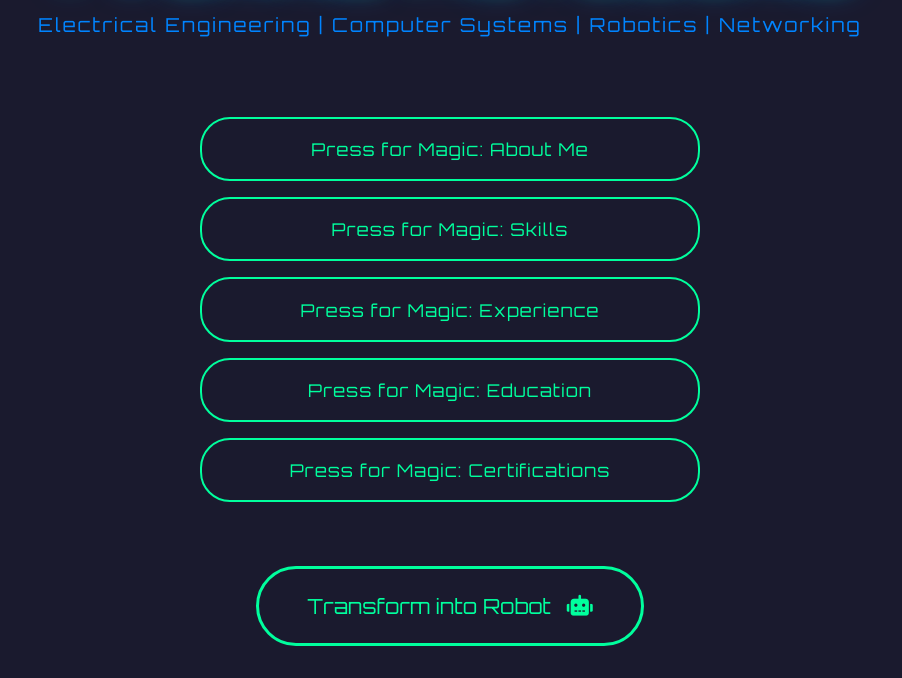
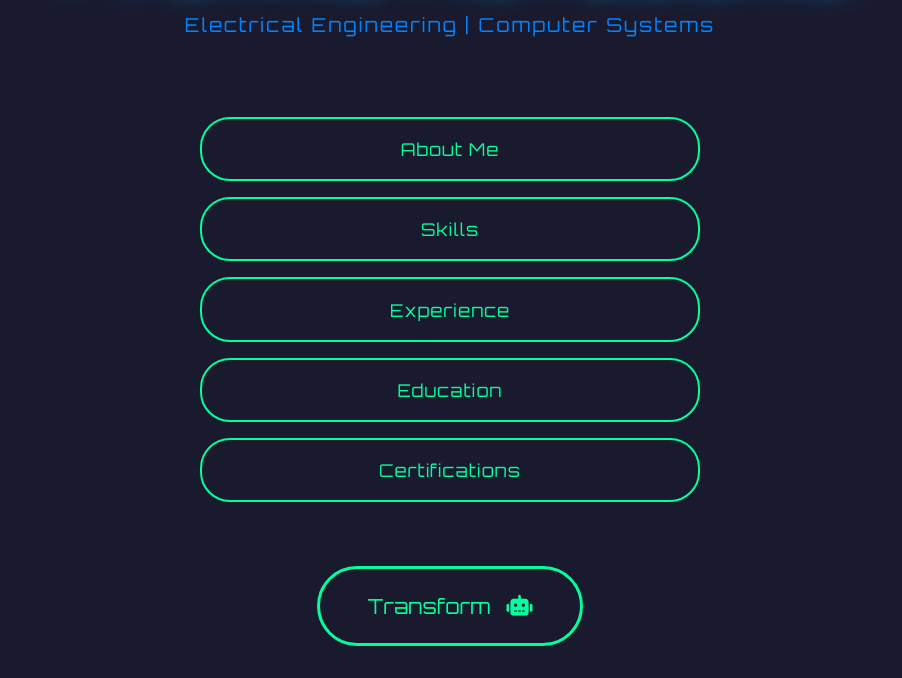
Before and after one commit to Mfanelo/yvonne-profile, a plain HTML site: page index.html in a window 1280 px wide. Shown: the part 119-797 px from the top of the page, without its empty margins (190-1092 px from the left). Drawn offline with Linux system fonts and the light colour scheme.

Commit message:
Update index.html

```diff
--- a/index.html
+++ b/index.html
@@ -13,28 +13,28 @@
     <div class="container">
         <header class="header">
             <h1 class="title">Yvonne Motloung</h1>
-            <p class="subtitle">Electrical Engineering | Computer Systems | Robotics | Networking</p>
+            <p class="subtitle">Electrical Engineering | Computer Systems </p>
 
             <div class="nav-buttons">
                 <button class="nav-button" data-section="about">
-                    Press for Magic: About Me
+                    About Me
                 </button>
                 <button class="nav-button" data-section="skills">
-                    Press for Magic: Skills
+                    Skills
                 </button>
                 <button class="nav-button" data-section="experience">
-                    Press for Magic: Experience
+                    Experience
                 </button>
                 <button class="nav-button" data-section="education">
-                    Press for Magic: Education
+                    Education
                 </button>
                 <button class="nav-button" data-section="certifications">
-                    Press for Magic: Certifications
+                    Certifications
                 </button>
             </div>
 
             <button id="transform-btn" class="transform-button">
-                <span>Transform into Robot</span>
+                <span>Transform</span>
                 <i class="fas fa-robot"></i>
             </button>
         </header>
```
